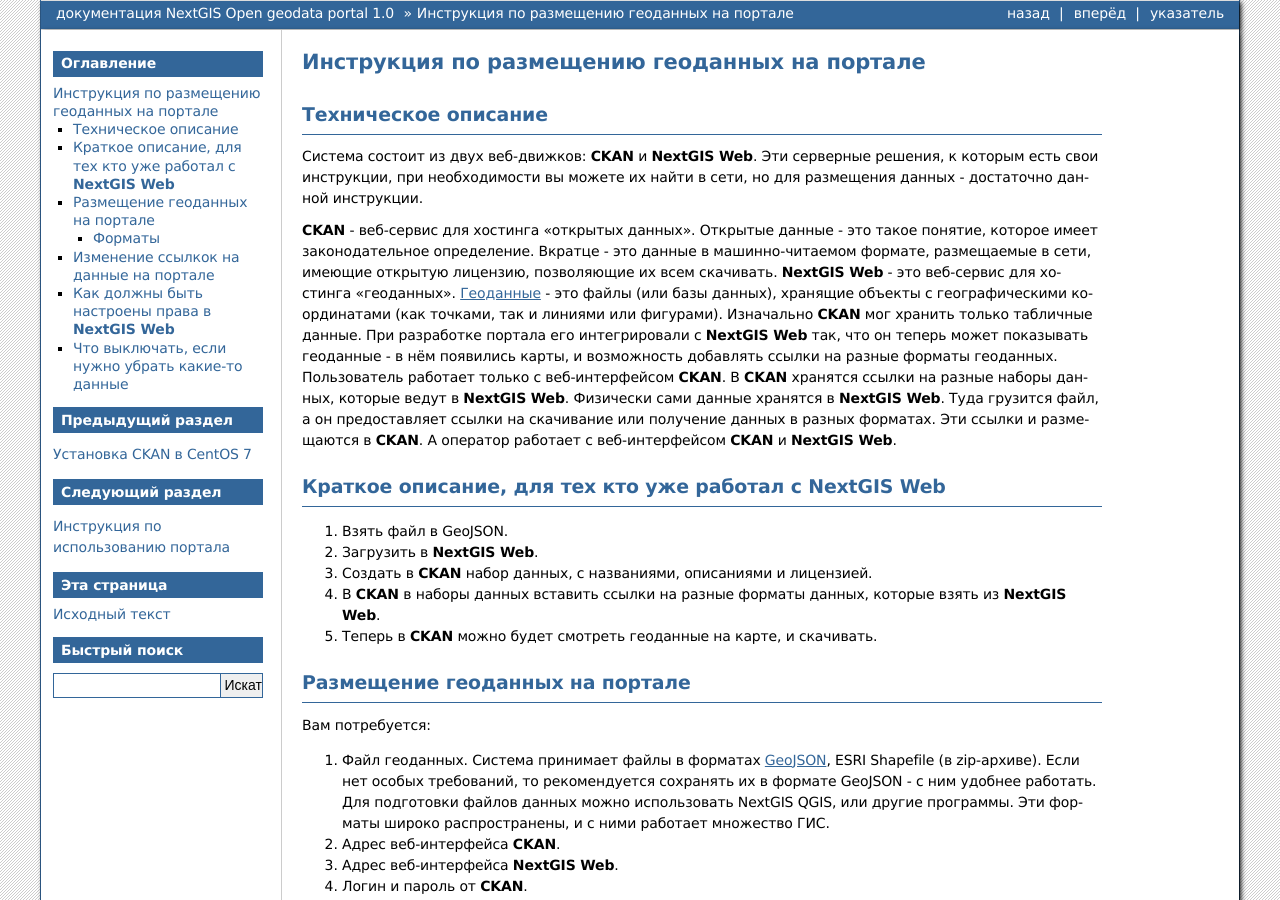
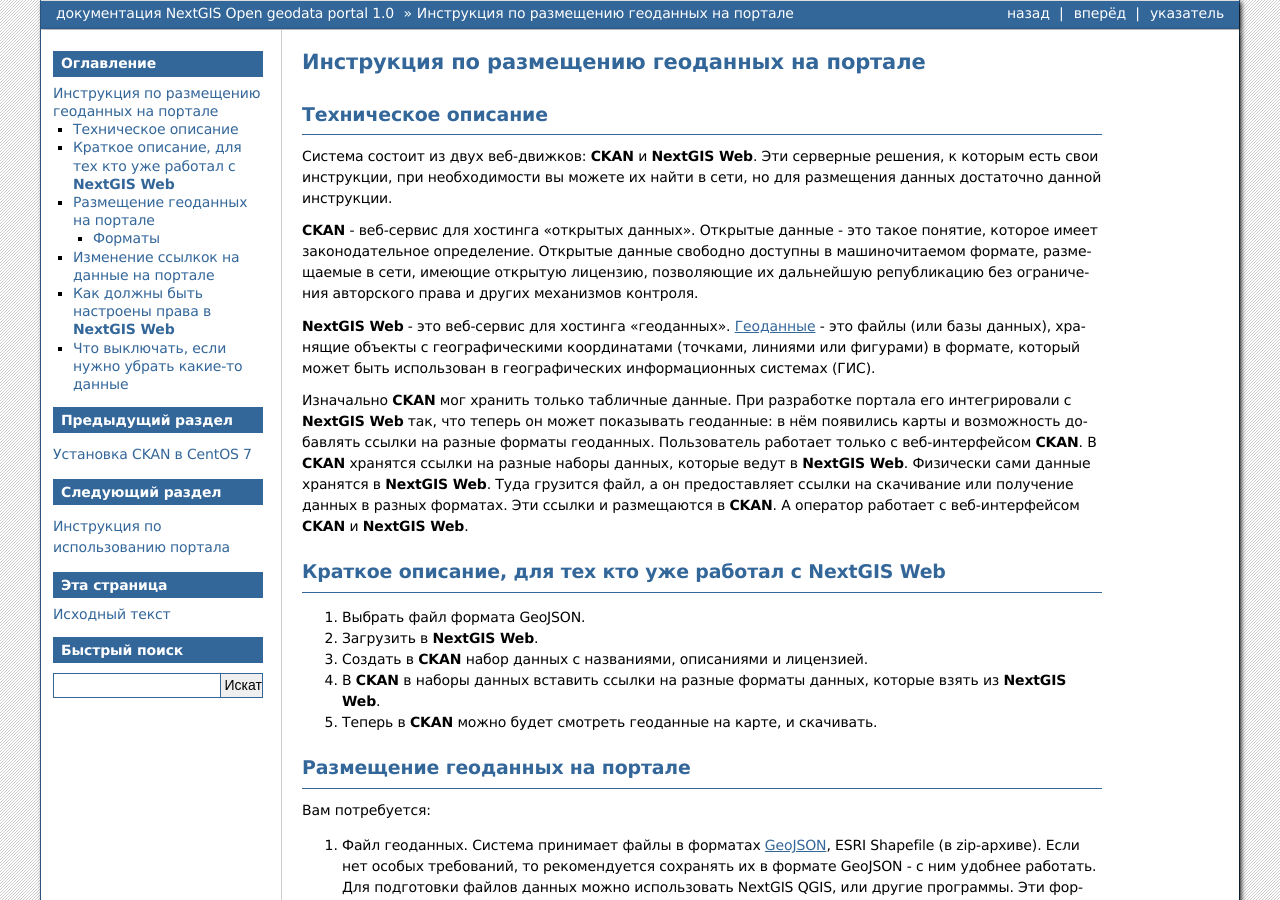
Before and after one commit to nextgis/docs_ogportal, a Sphinx documentation site: the page built from source/editor.rst, in a window 1280 px wide and 900 px high. Built offline with Sphinx 7.4.7, drawn with Linux system fonts in a browser that asks for light colours; formulas are drawn with MathJax 3.

Commit message:
тех.описание

```diff
--- a/source/editor.rst
+++ b/source/editor.rst
@@ -10,18 +10,22 @@
 
 Система состоит из двух веб-движков: :program:`CKAN` и :program:`NextGIS Web`.
 Эти серверные решения, к которым есть свои инструкции, при необходимости вы
-можете их найти в сети, но для размещения данных - достаточно данной инструкции.
+можете их найти в сети, но для размещения данных достаточно данной инструкции.
 
 :program:`CKAN` - веб-сервис для хостинга "открытых данных".
 :term:`Открытые данные` - это такое понятие, которое имеет законодательное
-определение. Вкратце - это данные в машинно-читаемом формате, размещаемые в сети,
-имеющие открытую лицензию, позволяющие их всем скачивать.
+определение. Открытые данные свободно доступны в машиночитаемом формате, размещаемые
+в сети, имеющие открытую лицензию, позволяющие их дальнейшую републикацию без ограничения
+авторского права и других механизмов контроля.
+
 :program:`NextGIS Web` - это веб-сервис для хостинга "геоданных". :term:`Геоданные` - это
-файлы (или базы данных), хранящие объекты с географическими координатами (как
-точками, так и линиями или фигурами).
+файлы (или базы данных), хранящие объекты с географическими координатами (точками,
+линиями или фигурами) в формате, который может быть использован в географических
+информационных системах (ГИС).
+
 Изначально :program:`CKAN` мог хранить только табличные данные. При разработке
-портала его интегрировали с :program:`NextGIS Web` так, что он теперь может
-показывать геоданные - в нём появились карты, и возможность добавлять ссылки на
+портала его интегрировали с :program:`NextGIS Web` так, что теперь он может
+показывать геоданные: в нём появились карты и возможность добавлять ссылки на
 разные форматы геоданных. Пользователь работает только с веб-интерфейсом
 :program:`CKAN`. В :program:`CKAN` хранятся ссылки на разные наборы данных,
 которые ведут в :program:`NextGIS Web`. Физически сами данные хранятся в
@@ -33,10 +37,11 @@
 Краткое описание, для тех кто уже работал с :program:`NextGIS Web`
 ------------------------------------------------------------------
 
-1. Взять файл в GeoJSON.
+1. Выбрать файл формата GeoJSON.
 2. Загрузить в :program:`NextGIS Web`.
-3. Создать в :program:`CKAN` набор данных, с названиями, описаниями и лицензией.
-4. В :program:`CKAN` в наборы данных вставить ссылки на разные форматы данных, которые взять из :program:`NextGIS Web`.
+3. Создать в :program:`CKAN` набор данных с названиями, описаниями и лицензией.
+4. В :program:`CKAN` в наборы данных вставить ссылки на разные форматы данных, которые
+   взять из :program:`NextGIS Web`.
 5. Теперь в :program:`CKAN` можно будет смотреть геоданные на карте, и скачивать.
 
 Размещение геоданных на портале
```
